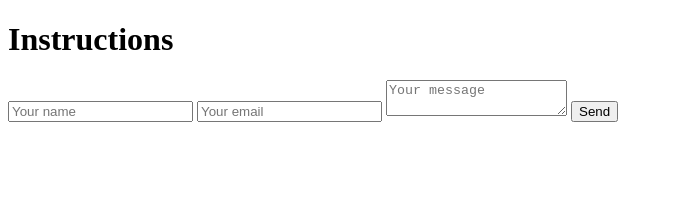
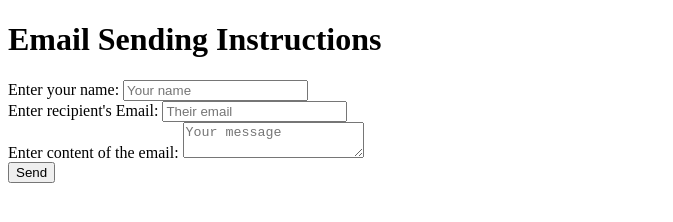
Before and after one commit to hontailhd/lab_week_14_acit_1620, a plain HTML site: page index.HTML in a window 1280 px wide. Shown: the whole page, without its empty margins (0-673 px from the left). Drawn offline with Linux system fonts and the light colour scheme.

Commit message:
made appropriate labels for the input in index.html

```diff
--- a/index.HTML
+++ b/index.HTML
@@ -7,14 +7,31 @@
     <title>Document</title>
 </head>
 
-<h1>Instructions</h1>
+<h1>Email Sending Instructions</h1>
+
+<p>
+
+</p>
 
 <body>
-    <form method="POST" action="https://simple-form.com/hontailhd@gmail.com">
-        <input type="text" name="name" placeholder="Your name" />
-        <input type="email" name="replyTo" placeholder="Your email" />
-        <textarea name="message" placeholder="Your message"></textarea>
-        <input type="submit" value="Send" />
+    <form method="POST" action="https://simple-form.com/hontailhd@gmail.com" class="form">
+        <div class="form">
+            <label for="name">Enter your name: </label>
+            <input type="text" name="name" placeholder="Your name" />
+        </div>
+
+        <div class="form">
+            <label for="replyto">Enter recipient's Email: </label>
+            <input type="email" name="replyTo" placeholder="Their email" />
+        </div>
+
+        <div class="form">
+            <label for="message">Enter content of the email: </label>
+            <textarea name="message" placeholder="Your message"></textarea>
+        </div>
+
+            <input type="submit" value="Send" />
+
     </form>
 </body>
 </html>
```
